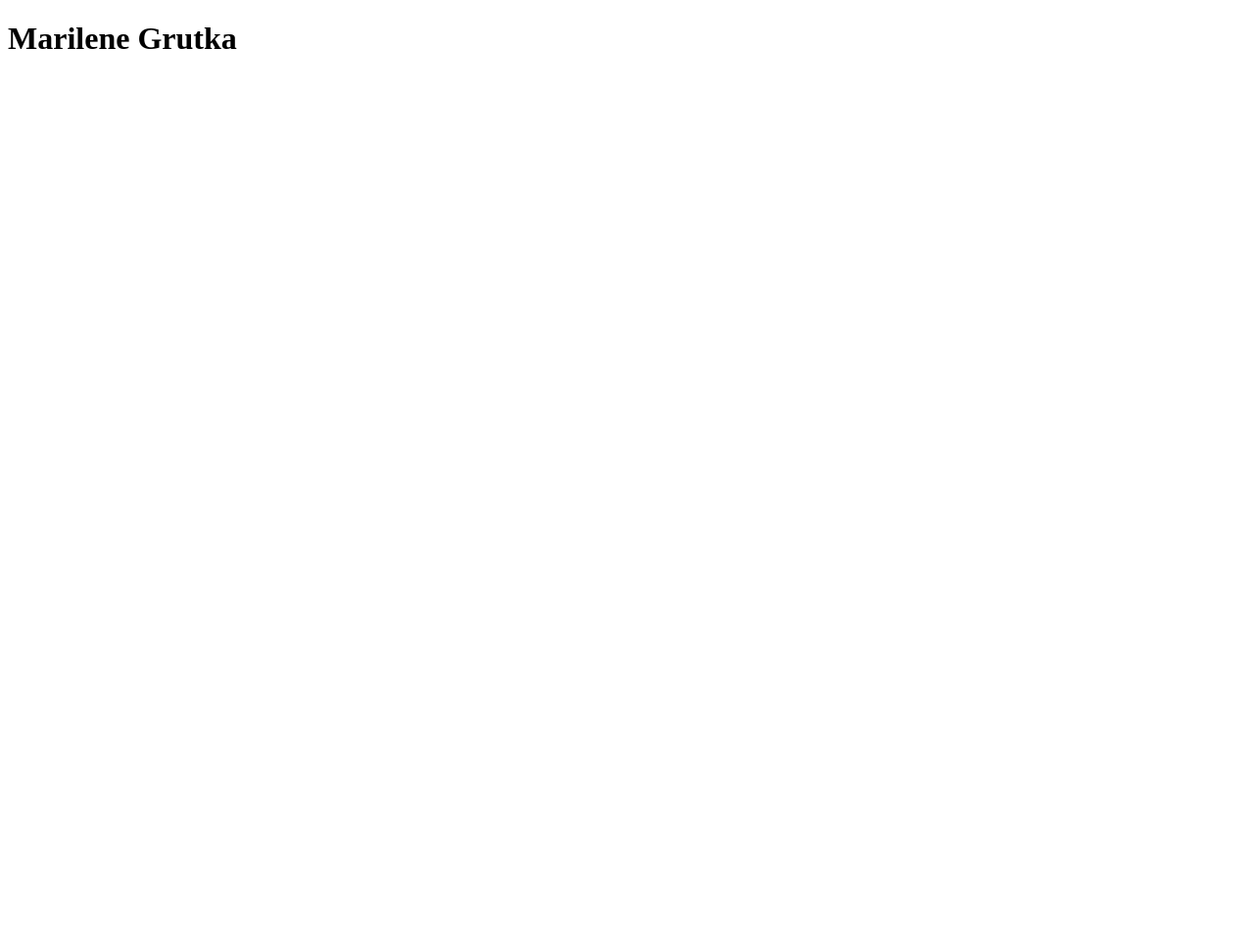
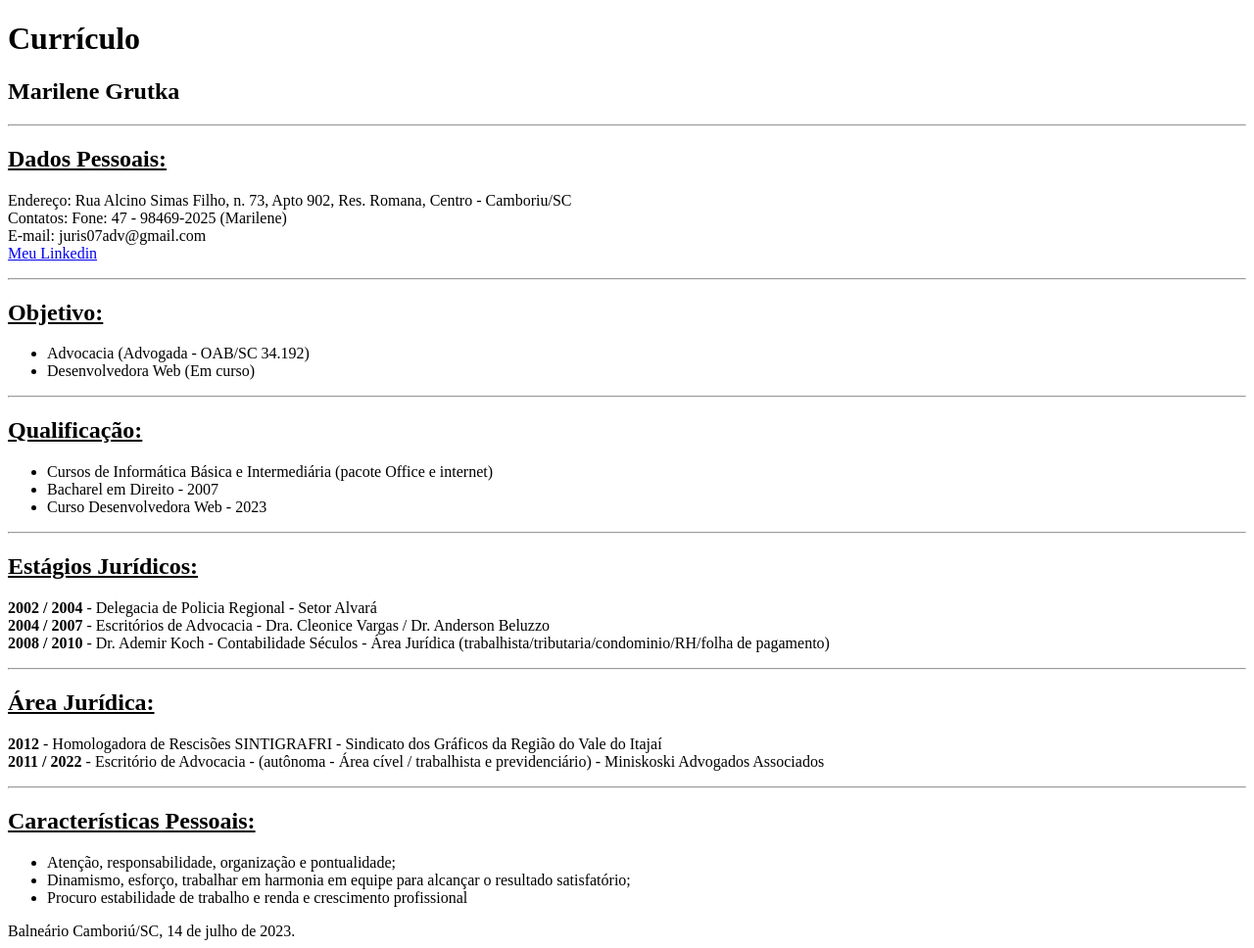
Before and after one commit to MaryGrutka/curriculo_html, a plain HTML site: page index.html in a window 1280 px wide. Shown: the whole page at 98% size. Before the commit the page ends 800 px from the top, so only its background shows below. Drawn offline with Linux system fonts and the light colour scheme.

Commit message:
concluido curriculo

```diff
--- a/index.html
+++ b/index.html
@@ -8,7 +8,48 @@
 </head>
 
 <body>
-    <h1>Marilene Grutka</h1>
+    <h1><centre><b>Currículo</b></centre></h1>
+    <h2><b>Marilene Grutka</b></h2>
+    <hr>
+    <h2><b><u>Dados Pessoais:</u></b></h2>
+    <p>Endereço: Rua Alcino Simas Filho, n. 73, Apto 902, Res. Romana, Centro - Camboriu/SC<br>
+    Contatos: Fone: 47 - 98469-2025 (Marilene)<br>
+    E-mail: juris07adv@gmail.com<br>
+    <a href="www.linkedin.com/in/marilene-grutka-455a8a248">Meu Linkedin</a><br>
+    </p>
+    <hr>
+    <h2><b><u>Objetivo:</u></b></h2>
+    <ul>
+        <li>Advocacia (Advogada - OAB/SC 34.192)</li>
+        <li>Desenvolvedora Web (Em curso)</li>
+    </ul>
+    <hr>
+    <h2><b><u>Qualificação:</u></b></h2>
+    <ul>
+        <li>Cursos de Informática Básica e Intermediária (pacote Office e internet)</li>
+        <li>Bacharel em Direito - 2007</li>
+        <li>Curso Desenvolvedora Web - 2023</li>
+    </ul>
+    <hr>
+    <h2><b><u>Estágios Jurídicos:</u></b></h2>
+    <p><b>2002 / 2004</b> - Delegacia de Policia Regional - Setor Alvará<br>
+    <b>2004 / 2007</b> - Escritórios de Advocacia - Dra. Cleonice Vargas / Dr. Anderson Beluzzo<br>
+    <b>2008 / 2010</b> - Dr. Ademir Koch - Contabilidade Séculos - Área Jurídica (trabalhista/tributaria/condominio/RH/folha de pagamento)<br>
+    </p>
+    <hr>
+    <h2><b><u>Área Jurídica:</u></b></h2>
+    <p>
+        <b>2012</b> - Homologadora de Rescisões SINTIGRAFRI - Sindicato dos Gráficos da Região do Vale do Itajaí<br>
+        <b>2011 / 2022</b> - Escritório de Advocacia - (autônoma - Área cível / trabalhista e previdenciário) - Miniskoski Advogados Associados<br>
+    </p>
+    <hr>
+    <h2><b><u>Características Pessoais:</u></b></h2>
+    <ul>
+        <li>Atenção, responsabilidade, organização e pontualidade;</li>
+        <li>Dinamismo, esforço, trabalhar em harmonia em equipe para alcançar o resultado satisfatório;</li>
+        <li>Procuro estabilidade de trabalho e renda e crescimento profissional</li>
+    </ul>
+    Balneário Camboriú/SC, 14 de julho de 2023.
 </body>
 
 </html>
```
